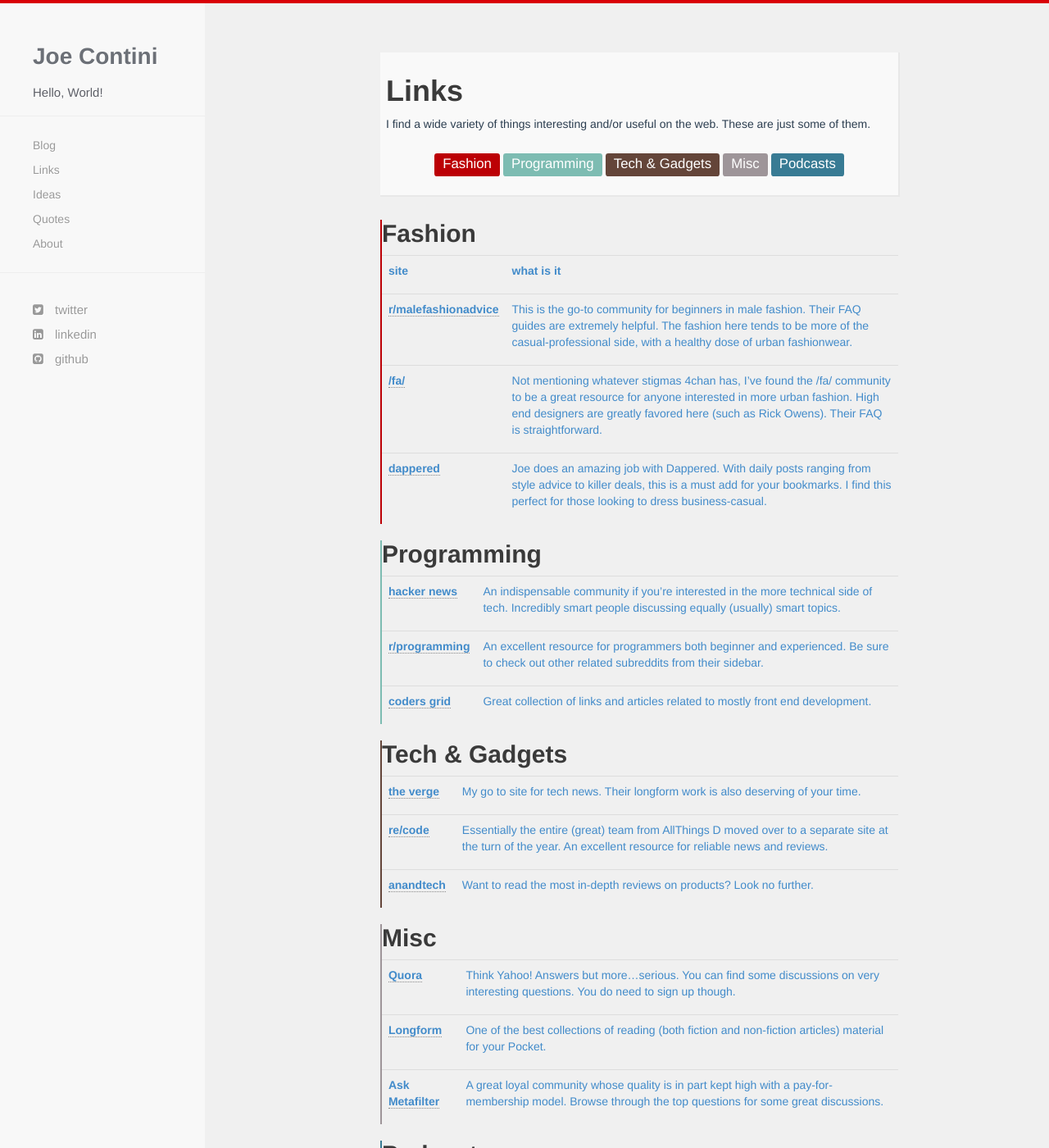
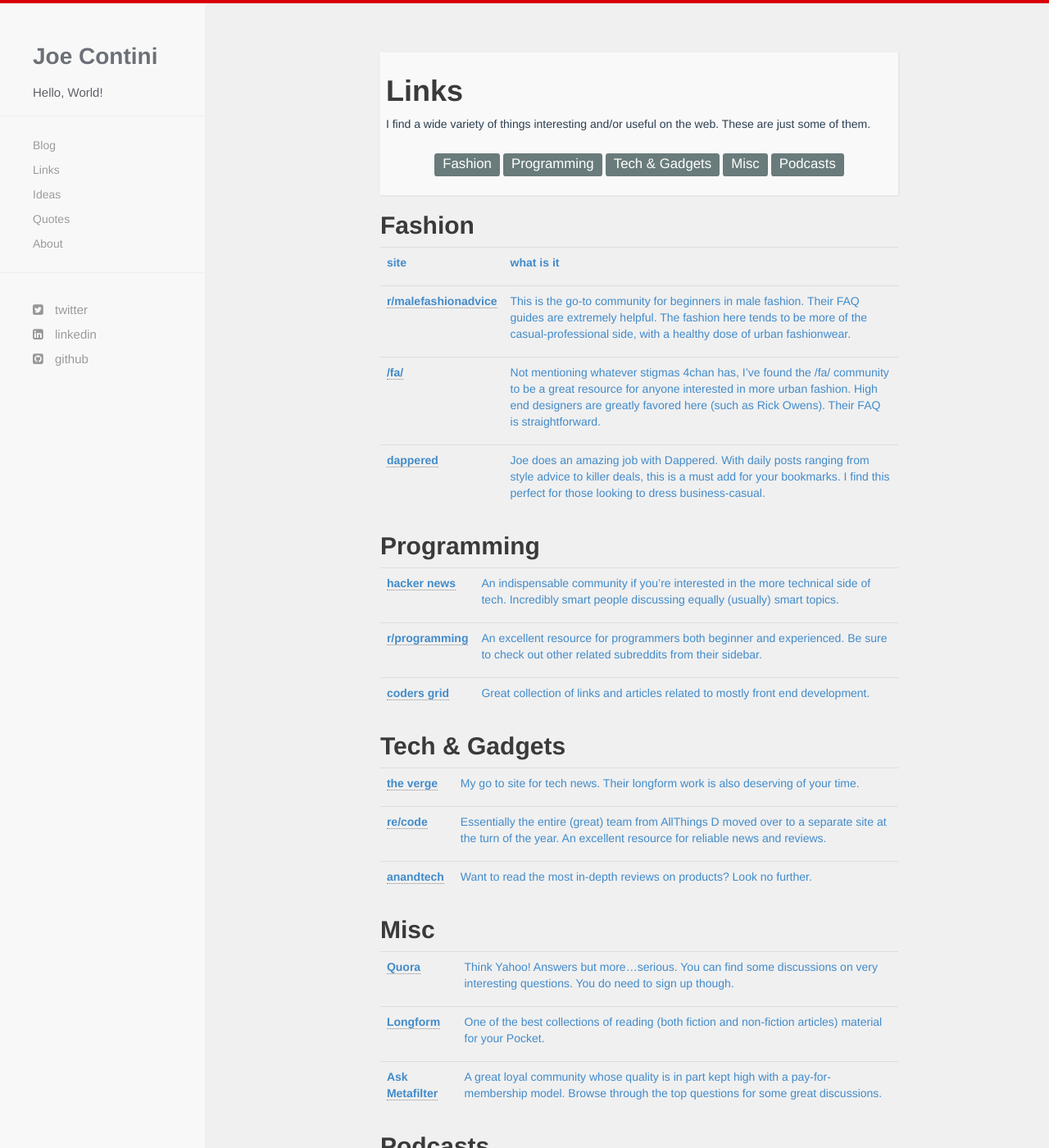
Before and after one commit to jcontini/old-jekyll-site, a Jekyll site: the page built from links.html, in a window 1280 px wide and 1400 px high. Shown: the whole window at 82% size. Built offline with Jekyll 4.4.1, drawn with Linux system fonts in a browser that asks for light colours; nearby versions of some CDN libraries; Markdown is read by kramdown in place of the engine named in the settings.

```diff
--- a/_includes/navigation.html
+++ b/_includes/navigation.html
@@ -33,9 +33,9 @@
 
     <hr />
     <div id="social-wrapper">
-      <li> <a href="{{ site.twitter }}"><i class="fa fa-twitter-square"></i> twitter</a></li>
-      <li> <a href="{{ site.linkedin }}"><i class="fa fa-linkedin-square"></i> linkedin</a> </li>
-      <li> <a href="{{ site.github }}"><i class="fa fa-github-square"></i> github</a> </li>
+      <li> <a href="{{ site.twitter }}" target="_blank"><i class="fa fa-twitter-square"></i> twitter</a></li>
+      <li> <a href="{{ site.linkedin }}" target="_blank"><i class="fa fa-linkedin-square"></i> linkedin</a> </li>
+      <li> <a href="{{ site.github }}" target="_blank"><i class="fa fa-github-square"></i> github</a> </li>
     </div>
   </ul>
 </div>
--- a/css/hc.css
+++ b/css/hc.css
@@ -214,7 +214,6 @@ p
 /* jcontini edits */
 .section
 {
-  margin-bottom:30px;
   background-color:#f9f9f9;
   box-shadow:1px 1px 0 1px #e8e8e8;
   padding: 0.5em;
@@ -584,106 +583,6 @@ time
   text-shadow:1px 1px #fff
 }
 
-.fashion
-{
-  border-left:solid 2px #bc0005
-}
-
-.fashion-button
-{
-  background-color:#bc0005
-}
-
-.fashion:hover
-{
-  border-left:solid 2px #f40006
-}
-
-.fashion-button:hover
-{
-  background-color:#f40006
-}
-
-.programming
-{
-  border-left:solid 2px #7dbcb2
-}
-
-.programming-button
-{
-  background-color:#7dbcb2
-}
-
-.programming:hover
-{
-  border-left:solid 2px #bbe9e2
-}
-
-.programming-button:hover
-{
-  background-color:#bbe9e2
-}
-
-.tech
-{
-  border-left:solid 2px #644539
-}
-
-.tech-button
-{
-  background-color:#644539
-}
-
-.tech:hover
-{
-  border-left:solid 2px #F4A273
-}
-
-.tech-button:hover
-{
-  background-color:#F4A273
-}
-
-.misc
-{
-  border-left:solid 2px #9e9599
-}
-
-.misc-button
-{
-  background-color:#9e9599
-}
-
-.misc:hover
-{
-  border-left:solid 2px #cfe0ea
-}
-
-.misc-button:hover
-{
-  background-color:#cfe0ea
-}
-
-.podcasts
-{
-  border-left:solid 2px #387b94
-}
-
-.podcasts-button
-{
-  background-color:#387b94
-}
-
-.podcasts:hover
-{
-  border-left:solid 2px #2FD0EF
-}
-
-.podcasts-button:hover
-{
-  background-color:#2FD0EF
-}
-
 #menu-toggle,.project-post div
 {
   display:none
--- a/list.html
+++ b/list.html
@@ -2,8 +2,8 @@
 title: All Posts
 ---
 <div class="container">
-  <div id="article">
-  <h1>Archive</h1>
+  <div id="article" class="section">
+  <h1>Blog</h1>
   <ul class="posts">
     {% for post in site.posts %}
     <li><span><a href="{{ site.baseurl }}{{ post.url }}">{{ post.title }}</a><time class="pull-right post-list">{{ post.date | date_to_string | date: "%b %-d, %Y"  }}</h4></time></span></span></li>
```
Also changed, not shown: _data/links.json (+26 -3 lines), _data/quotes.json (+5 -9 lines), quotes.html (+7 -5 lines).
